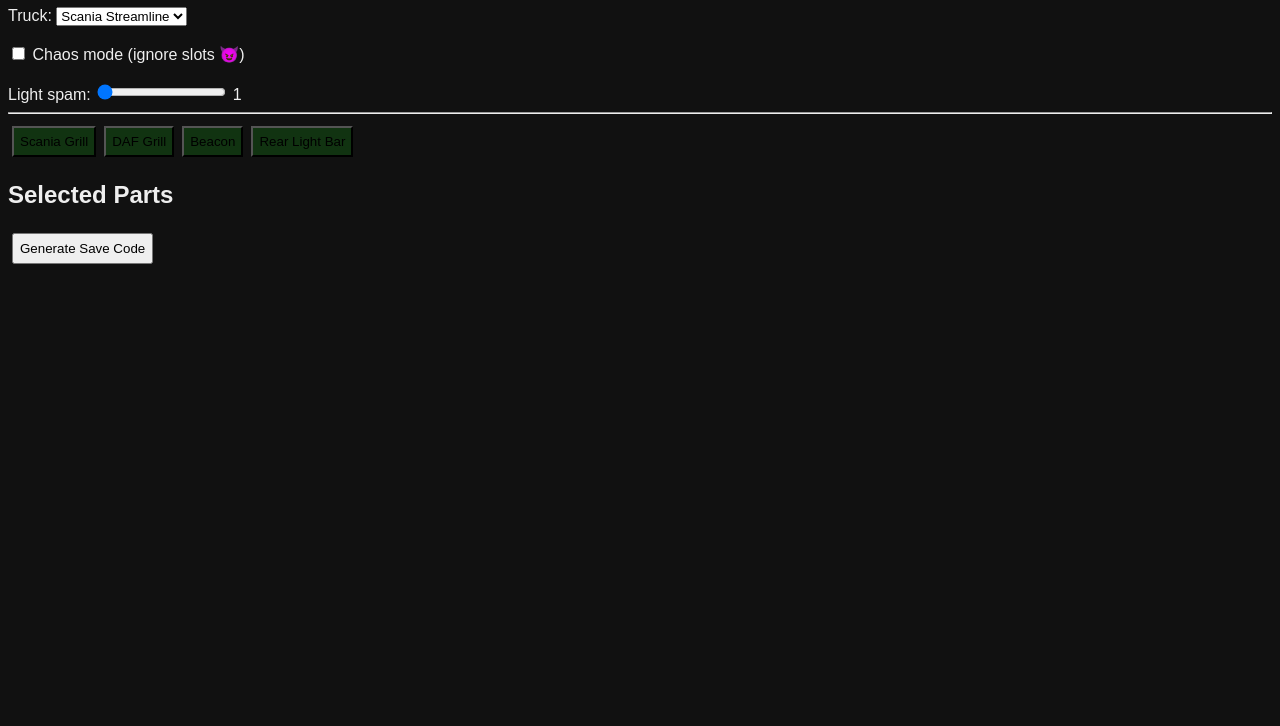
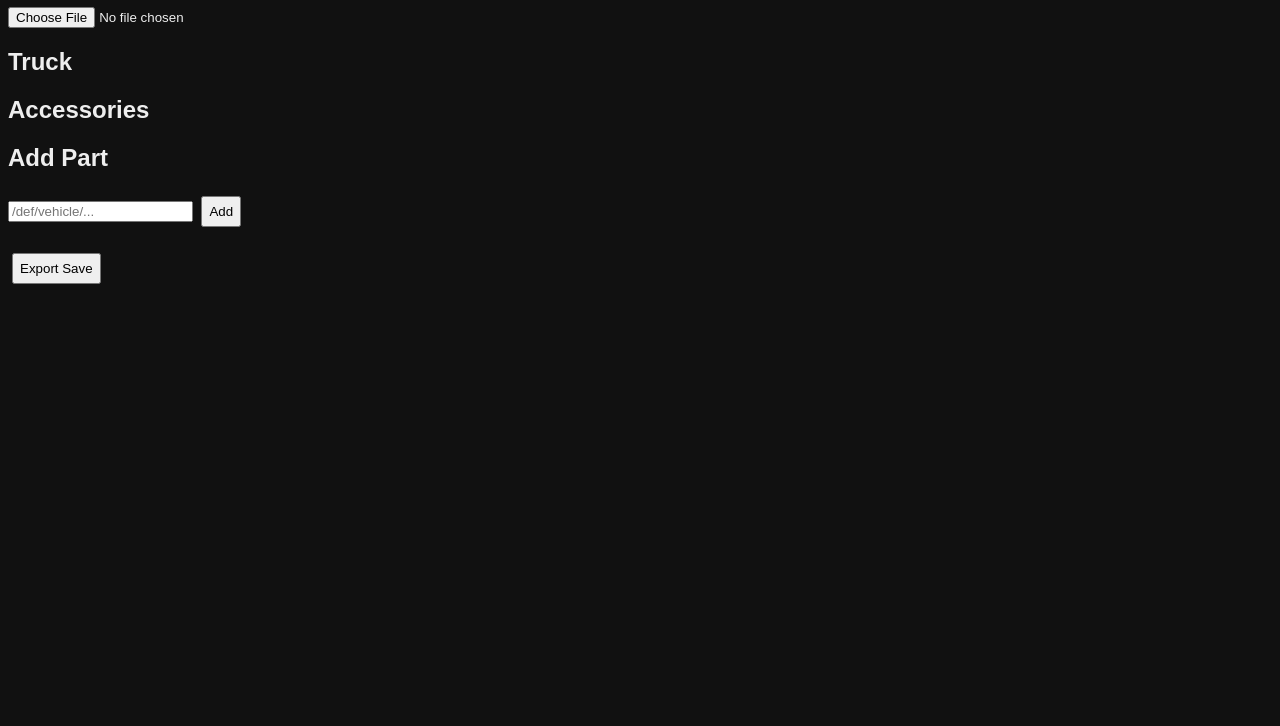
Before and after one commit to Pellehall/ets2-semaker, a plain HTML site: page index.html in a window 1280 px wide. Shown: the part 74-800 px from the top of the page. Drawn offline with Linux system fonts and the light colour scheme.

Commit message:
Update index.html

```diff
--- a/index.html
+++ b/index.html
@@ -2,41 +2,31 @@
 <html>
 <head>
   <meta charset="UTF-8">
-  <title>ETS2 Builder</title>
+  <title>ETS2 Save Editor</title>
   <link rel="stylesheet" href="style.css">
 </head>
 <body>
 
-<h1>ETS2 Save Builder 🔥</h1>
+<h1>ETS2 Save Parser 🔧</h1>
 
-<label>Truck:</label>
-<select id="truckSelect"></select>
+<input type="file" id="fileInput">
+
+<h2>Truck</h2>
+<div id="truck"></div>
+
+<h2>Accessories</h2>
+<ul id="accessories"></ul>
+
+<h2>Add Part</h2>
+<input id="newPart" placeholder="/def/vehicle/...">
+<button onclick="addPart()">Add</button>
 
 <br><br>
-
-<label>
-  <input type="checkbox" id="chaosMode">
-  Chaos mode (ignore slots 😈)
-</label>
-
-<br><br>
-
-<label>Light spam:</label>
-<input type="range" id="lightSlider" min="1" max="20" value="1">
-<span id="lightValue">1</span>
-
-<hr>
-
-<div id="parts"></div>
-
-<h2>Selected Parts</h2>
-<ul id="selected"></ul>
-
-<button onclick="generate()">Generate Save Code</button>
+<button onclick="exportSave()">Export Save</button>
 
 <pre id="output"></pre>
 
-<script src="parts.js"></script>
+<script src="parser.js"></script>
 <script src="generator.js"></script>
 <script src="app.js"></script>
 
```
